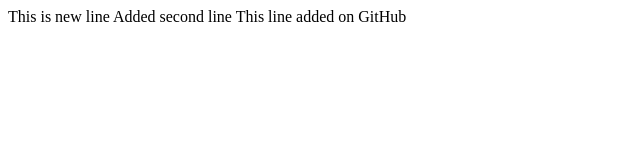
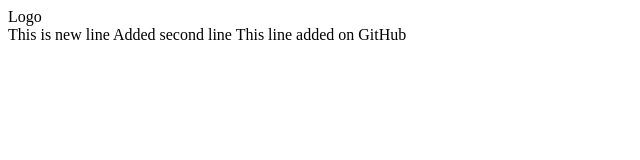
Before and after one commit to skrav4enko/gofe_test, a plain HTML site: page index.html in a window 1280 px wide. Shown: the whole page, without its empty margins (0-640 px from the left). Drawn offline with Linux system fonts and the light colour scheme.

Commit message:
added header

```diff
--- a/index.html
+++ b/index.html
@@ -7,6 +7,9 @@
     <title>Document</title>
 </head>
 <body>
+    <div class="header">
+        Logo
+    </div>
     This is new line
 
     Added second line
```
